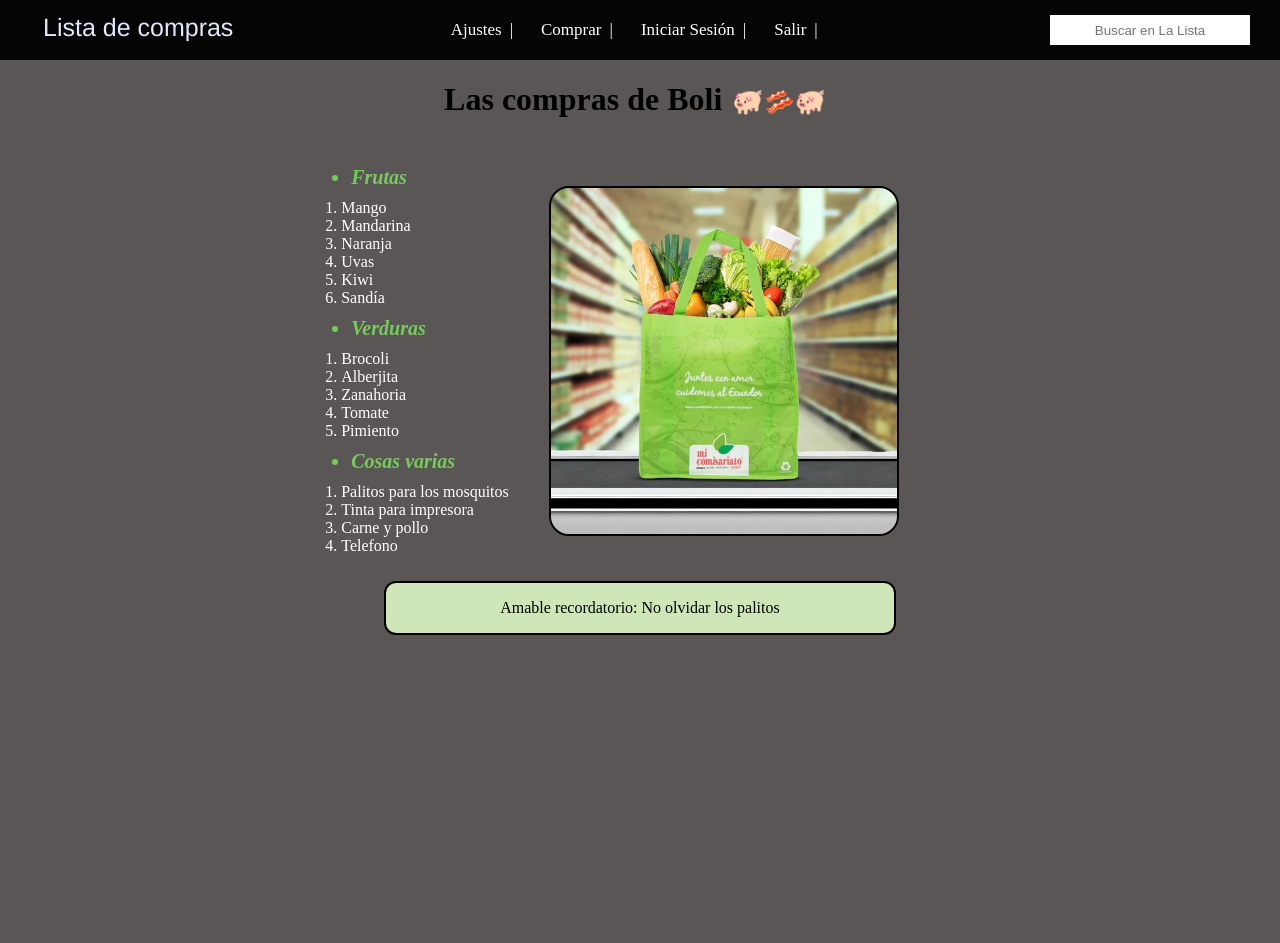
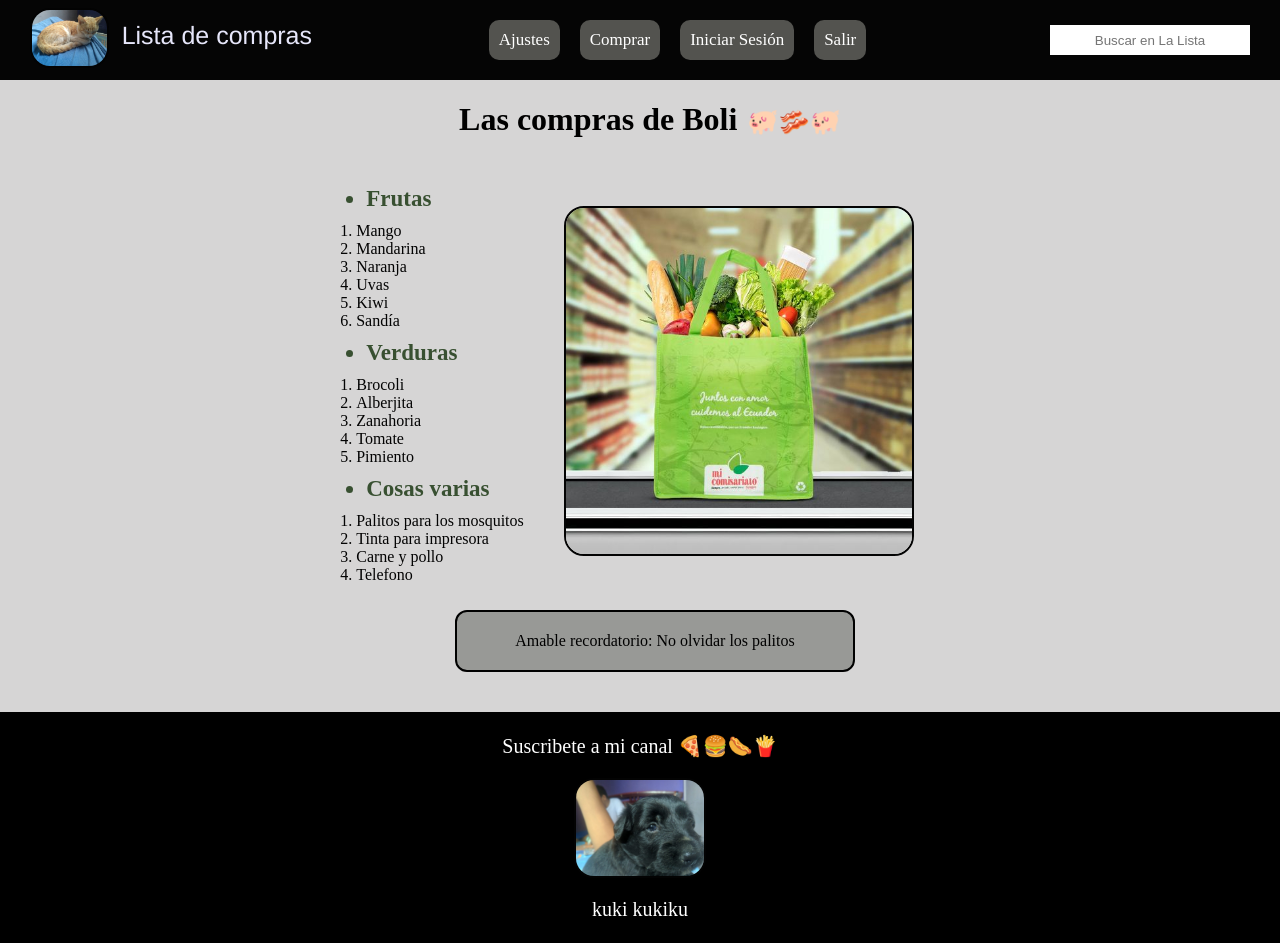
Before and after one commit to WalterQiu/cursohtml, a plain HTML site: page ListaCompras/index.html in a window 1280 px wide. Before the commit the page ends 800 px from the top, so only its background shows below. Drawn offline with Linux system fonts and the light colour scheme.

Commit message:
Mejoras xd

```diff
--- a/ListaCompras/index.html
+++ b/ListaCompras/index.html
@@ -6,10 +6,16 @@
     <meta name="viewport" content="width=device-width, initial-scale=1.0">
     <title>POTO SUCIO</title>
     <link rel="stylesheet" href="./styles.css">
+    <link rel="icon" href="./minimini.jpg">
 </head>
 <body>
     <header>
+        <div>
+            <picture class="panchis">
+                <img src="./panchis.jpg" alt="">
+            </picture>
             <p class="titulo">Lista de compras</p>
+        </div>
         <nav>
             <ul class="listanav">
                 <li class="barra">
@@ -30,6 +36,7 @@
     <main>
             <h1>Las compras de Boli</h1>
            <div>
+
                <ul>
                    <li class="popo">Frutas</li>
                    <ol>
@@ -60,13 +67,26 @@
                    <img src="./minimini.jpg" alt="">
                </figure>
            </div>
+
        <section>
-           <p>
+           <p class="recordatorio">
                Amable recordatorio:
                No olvidar los palitos
            </p>
        </section>
     </main>
-
+<footer>
+    <p>
+        Suscribete a  mi canal 🍕🍔🌭🍟
+    </p>
+    <picture class="fotofooter">
+        <img src="./pewito.jpg" alt="">
+    </picture>
+    <section>
+        <p>
+            kuki kukiku
+        </p>
+    </section>
+</footer>
 </body>
 </html>
--- a/ListaCompras/styles.css
+++ b/ListaCompras/styles.css
@@ -4,24 +4,47 @@
     box-sizing: border-box;
 }
 body{
-    background-color: rgb(90, 86, 86);
-
+    background-color: rgb(214, 213, 213);
+    height: 100vh;
     margin: 0;
 }
+
 header{
     background-color:rgb(5, 5, 5);
     font-size: 35px;
     padding-bottom: 15px;
     color: lavender;
+    display: flex;
+    align-items: center;
+}
+
+main{
+    display: flex;
+    flex-direction: column;
+    align-items: center;
+    padding-left: 30px;
 
 }
+
 .kaka{
     list-style: none;
     margin-right: 20px;
     color:white;
     font-size: 17px;
+    background-color: rgb(83, 83, 79);
+    padding: 10px;
+    border-radius: 10px;
+}
 
+.kaka::after{
+    margin: 8px;
 }
+
+.kaka:hover{
+    cursor: pointer;
+    color: rgb(0, 0, 0);
+}
+
 .barra{
     padding: 0;
     font-size: 20px;
@@ -45,21 +68,28 @@ form{
     align-items:center;
 }
 
-.kaka:hover{
-    cursor: pointer;
-    color: midnightblue;
-}
 h1{
     text-align:center;
     width: 100%;
+}
+h1::after{
+    content: "🐖🥓🐖";
+    font-size: 25px;
+    margin: 10px;
 
 }
+
+div{
+display: flex;
+
+}
+
+
 .popo{
     margin: 10px;
-    font-size: 20px;
-    color: rgba(126, 233, 93, 0.801);
-    font-weight: 800;
-    font-style: oblique;
+    font-size:23px;
+    color: rgba(16, 46, 7, 0.801);
+    font-weight: bold;
 
 }
 a{
@@ -67,7 +97,7 @@ a{
     text-decoration: none;
 }
 a:hover{
-    color: rgb(71, 187, 255);
+    color: rgb(0, 2, 3);
 }
 figure{
     display: inline-block;
@@ -80,41 +110,60 @@ img{
     margin-top: 30px;
 
 }
-h1::after{
-    content: "🐖🥓🐖";
-    font-size: 25px;
-    margin: 10px;
-}
-div{
+.picture-panchis{
     display: flex;
     justify-content: center;
+    align-items: center;
 }
 .titulo{
     margin:0%;
     font-size: 25px;
     font-family:'Franklin Gothic Medium', 'Arial Narrow', Arial, sans-serif;
     padding: 13px;
+
 }
 
 .titulo:hover{
     cursor: pointer;
 }
-.kaka::after{
-    content: "|";
-    margin: 8px;
-}
-section{
+.recordatorio {
     margin: 10px auto 0 ;
-    background-color: rgb(207, 230, 184);
+    background-color: rgb(152, 153, 150);
     border: 2px black solid;
     border-radius: 12px;
-    width: 40%;
+    width: 400px;
     text-align: center;
+    padding: 20px;
 
 }
 .lista{
-    color: white;
+    color: rgb(3, 3, 3);
 }
 .listanav{
     display: flex;
 }
+.panchis img{
+    margin: 0;
+    height: 60px;
+}
+footer{
+    margin: 40px 0px 0px 0px;
+    background-color: black;
+    padding: 2px;
+}
+footer p{
+    color: white;
+    font-size: 20px;
+    justify-content: center;
+    display: flex;
+}
+.fotofooter img{
+    height: 100px;
+    margin: 0;
+
+}
+.fotofooter{
+    width: 100%;
+    display: flex;
+    justify-content: center;
+}
```
Also changed, not shown: ListaCompras/panchis.jpg (added), ListaCompras/pewito.jpg (added). Lines whose indentation alone changed are shown as unchanged.
